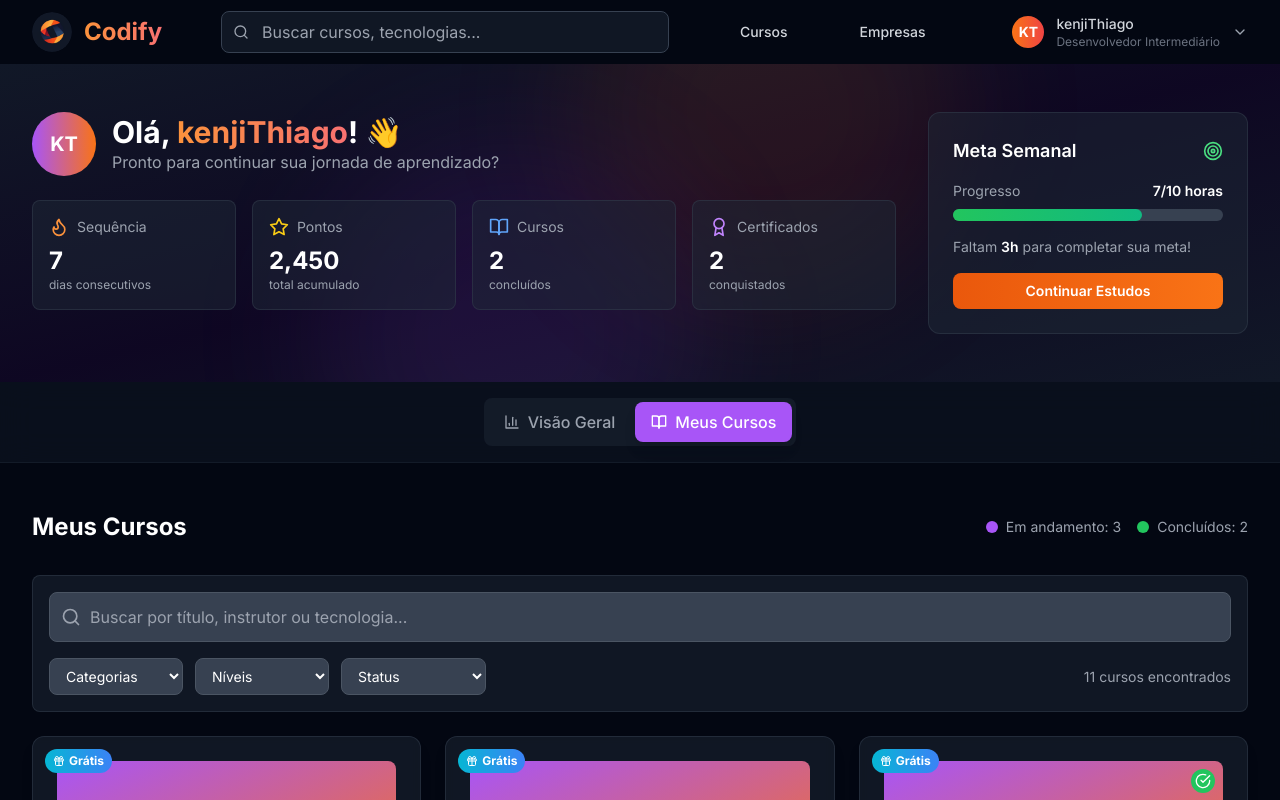
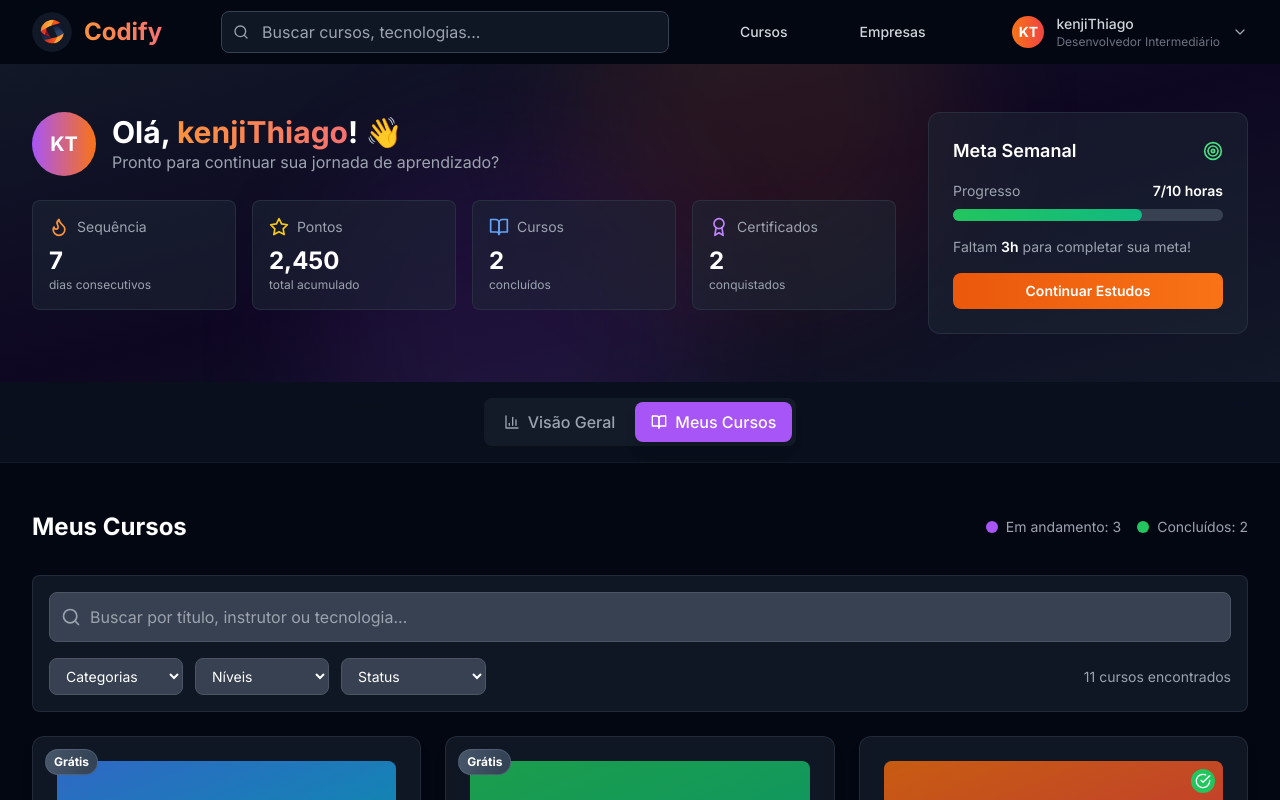
Before and after one commit to kenjiThiago/ProjetoBD2, a Next.js app in the folder frontend/: page /dashboard in a window 1280 px wide. Both pictures are taken after a click on the button "Meus Cursos". Shown: the top 800 px of the page. Built offline with nearby package versions, Linux system fonts and the light colour scheme.

Commit message:
[frontend] Atualizado a aparência do cards de cursos do dashboard.

```diff
--- a/frontend/src/components/cards/DashboardCourseCard.tsx
+++ b/frontend/src/components/cards/DashboardCourseCard.tsx
@@ -7,9 +7,9 @@ import {
   CheckCircle,
   Eye,
   Download,
-  Gift,
 } from 'lucide-react'
 import { Course } from '@/data/mockData'
+import Thumbnail from '@/components/Thumbnail'
 
 interface CourseCardProps {
   course: Course
@@ -27,13 +27,19 @@ export default function CourseCard({ course }: CourseCardProps) {
 
   return (
     <div className="card-glow card p-6 group cursor-pointer hover:-translate-y-2 transition-transform duration-300">
-      <span className="bg-gradient-to-r from-cyan-500 to-blue-500 absolute top-3 left-3 z-10 text-white text-xs font-bold px-2 py-1 rounded-full flex items-center space-x-1">
-        <Gift className="w-3 h-3" />
-        <span>Grátis</span>
-      </span>
+      <div className="absolute top-3 left-3 z-10">
+        {course.isFree && (
+          <span className="bg-gradient-to-r from-slate-600 to-slate-700 text-white text-xs font-bold px-2 py-1 rounded-full flex items-center space-x-1 border border-slate-500/50">
+            Grátis
+          </span>
+        )}
+      </div>
 
-      <div className="h-40 bg-gradient-to-br from-purple-500 to-orange-500 rounded-lg mb-4 relative overflow-hidden flex items-center justify-center">
-        <Play className="w-12 h-12 text-white opacity-80 group-hover:opacity-100 transition-opacity" />
+      <div className="relative">
+        <Thumbnail
+          course={course}
+          type="grid"
+        />
         {course.progress === 100 && (
           <div className="absolute top-2 right-2 bg-green-500 rounded-full p-1">
             <CheckCircle className="w-4 h-4 text-white" />
@@ -42,13 +48,19 @@ export default function CourseCard({ course }: CourseCardProps) {
       </div>
 
       <div className="space-y-3">
-        <div className="flex items-center gap-2">
+        <div className="flex flex-col items-start justify-center gap-2">
           <span className={`text-xs font-semibold px-2 py-1 rounded border ${getLevelColor(course.level)}`}>
             {course.level}
           </span>
-          <span className="bg-purple-500/20 text-purple-400 text-xs font-semibold px-2 py-1 rounded border border-purple-500/30">
-            {course.category}
-          </span>
+          {course.tags.length > 0 && (
+            <div className="flex items-center gap-1 flex-wrap">
+              {course.tags.slice(0, 3).map(tag => (
+                <span key={tag} className="bg-gray-800/50 text-gray-400 text-xs px-2 py-1 rounded hover:bg-gray-700/50 transition-colors">
+                  {tag}
+                </span>
+              ))}
+            </div>
+          )}
         </div>
 
         <h3 className="text-lg font-semibold text-white group-hover:text-purple-300 transition-colors line-clamp-2">
@@ -85,7 +97,7 @@ export default function CourseCard({ course }: CourseCardProps) {
             />
           </div>
           <div className="text-xs text-gray-400">
-            {course.completedLessons || 0}/{course.lessons} aulas concluídas
+            {course.completedLessons || 0}/{course.lessons} módulos concluídas
           </div>
         </div>
 
```
